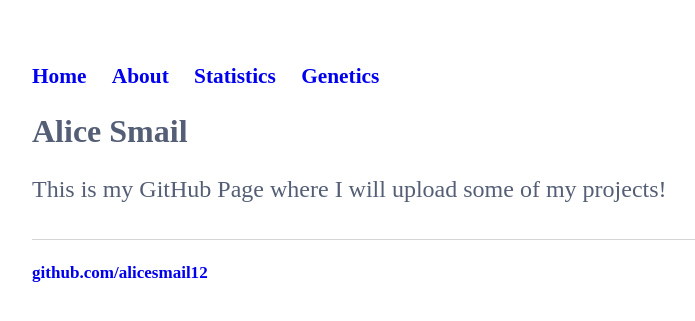
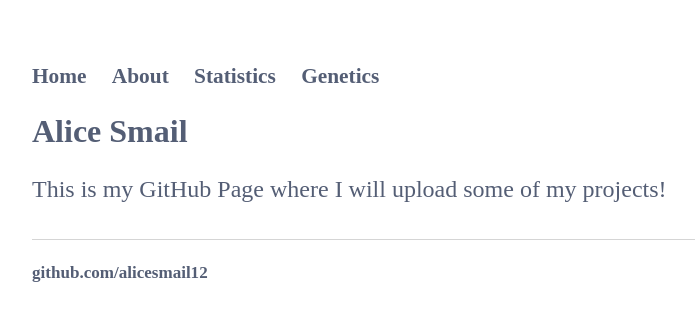
Before and after one commit to alicesmail12/alicesmail12.github.io, a Jekyll site: the page built from index.html, in a window 1280 px wide. Shown: the top 321 px of the page, without its empty margins (160-855 px from the left). Built offline with Jekyll 4.4.1, drawn with Linux system fonts in a browser that asks for light colours; some web fonts are replaced.

Commit message:
Update main.css

```diff
--- a/css/main.css
+++ b/css/main.css
@@ -68,11 +68,12 @@ nav ul li, footer ul li {
 
 a {
     text-decoration: none;
+    color: #545E75;
 }
 
 a:hover {
     text-decoration: underline;
-
+    color: #545E75;
 }
 
 footer {
```
